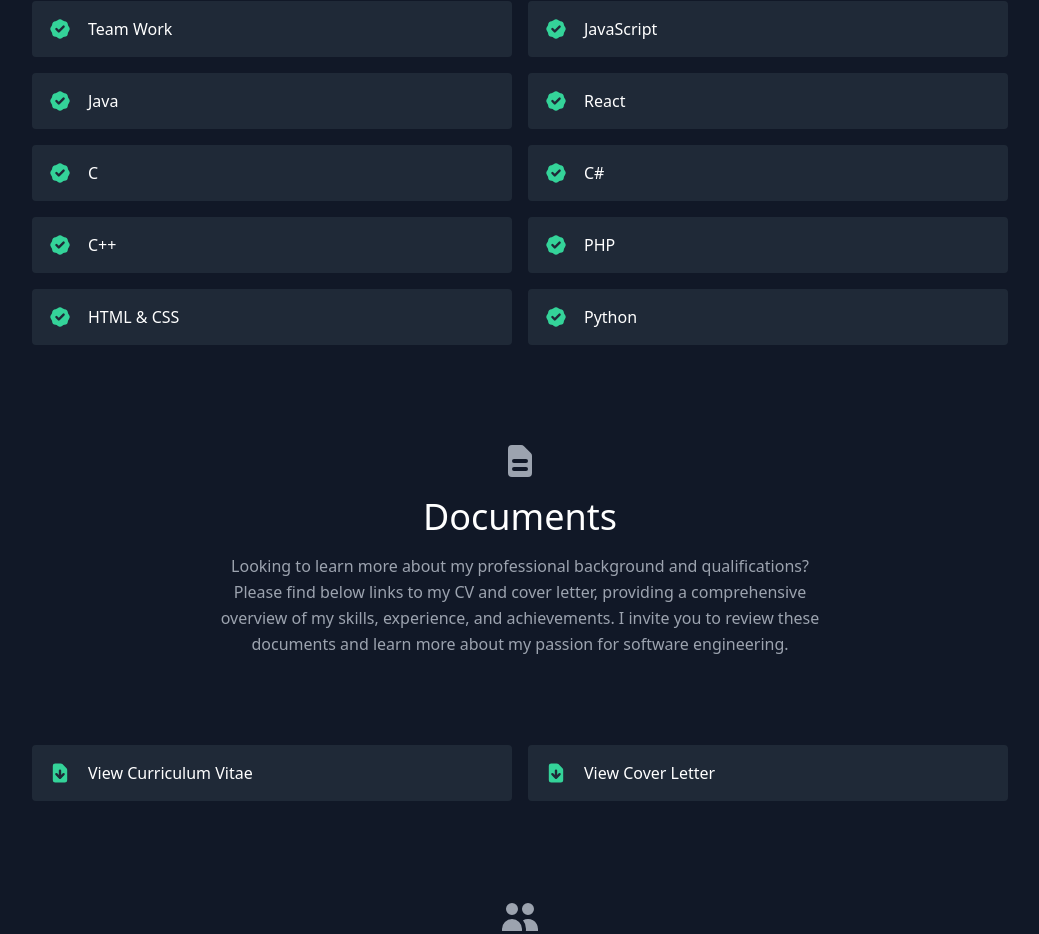
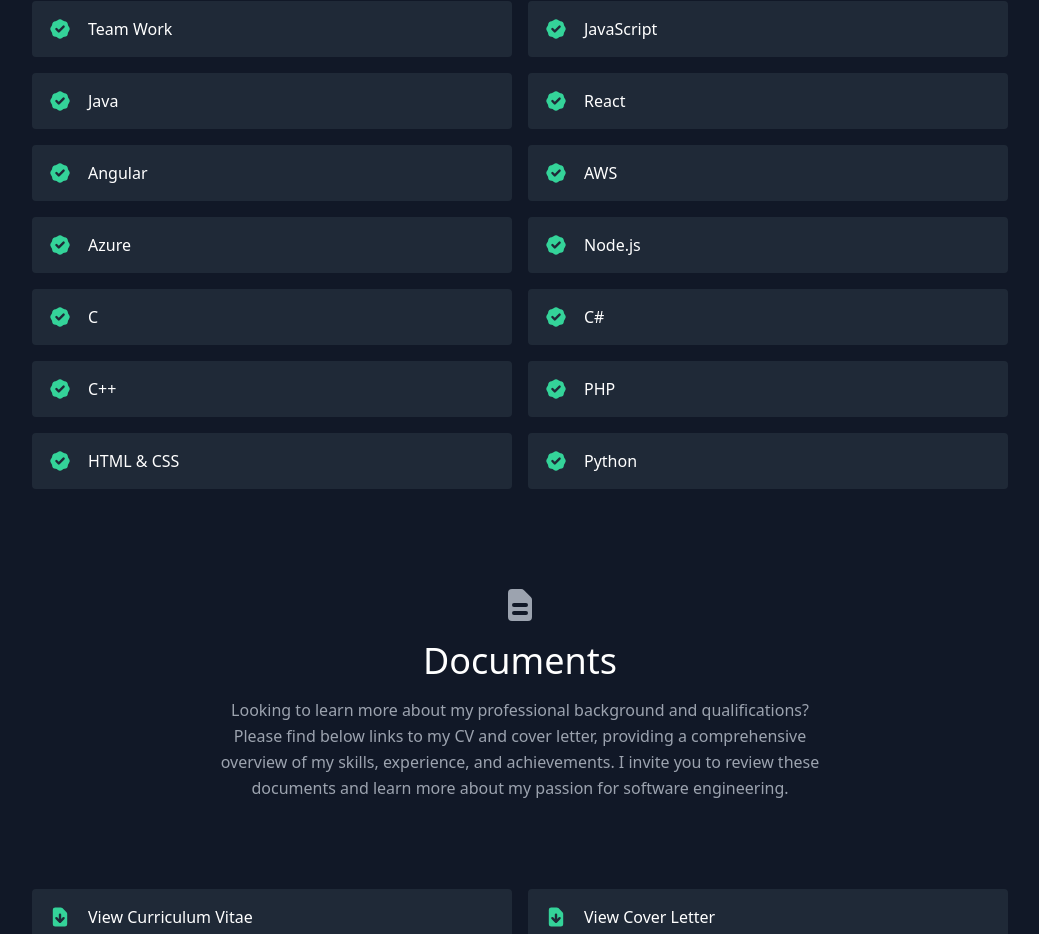
Before and after one commit to udeepa-des/portfolio-web, a React (Create React App) app: page / in a window 1280 px wide. Shown: the part 2999-3933 px from the top of the page, without its empty margins (120-1159 px from the left). Built offline with nearby package versions, Linux system fonts and the light colour scheme.

Commit message:
Update data.js
added new skills

```diff
--- a/src/data.js
+++ b/src/data.js
@@ -56,6 +56,10 @@
   "JavaScript",
   "Java",
   "React",
+  "Angular",
+  "AWS",
+  "Azure",
+  "Node.js",
   "C",
   "C#",
   "C++",
```
